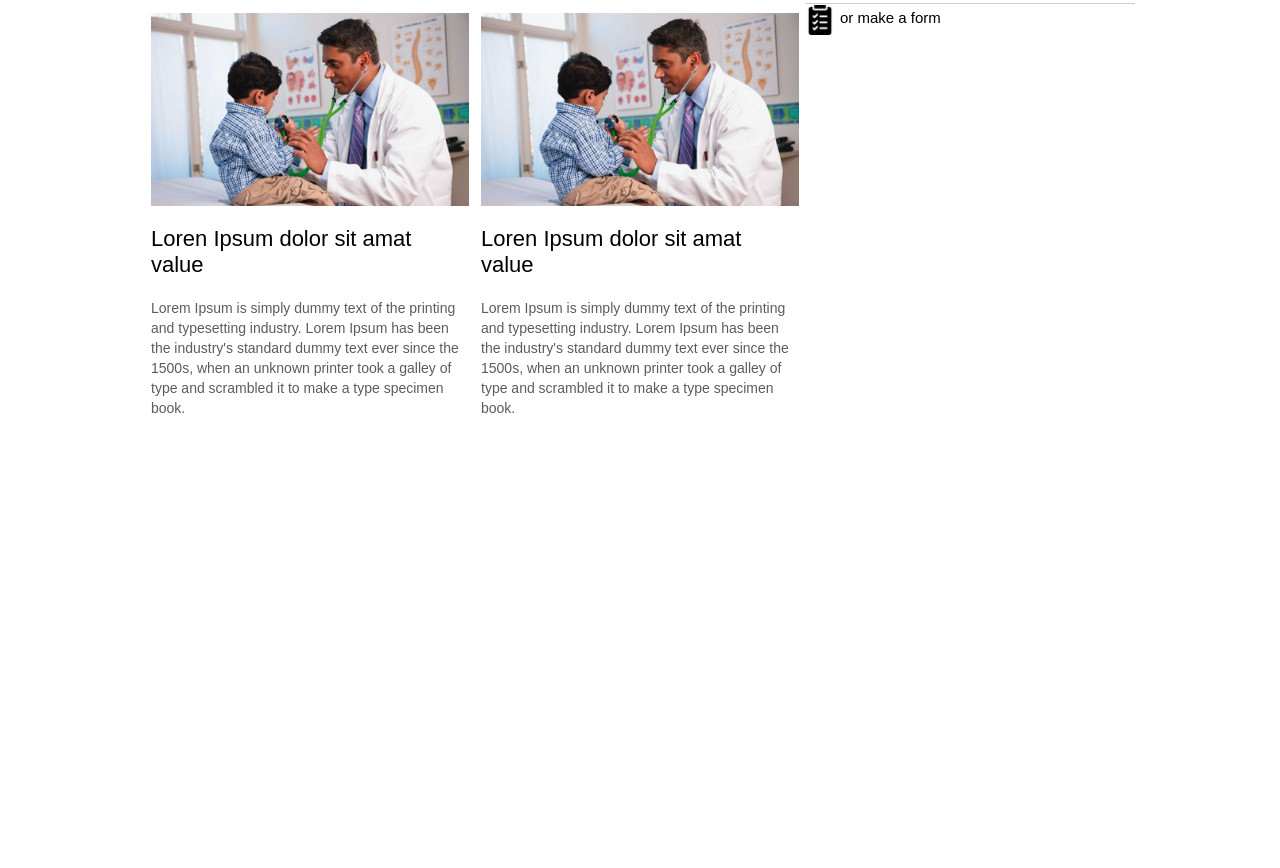
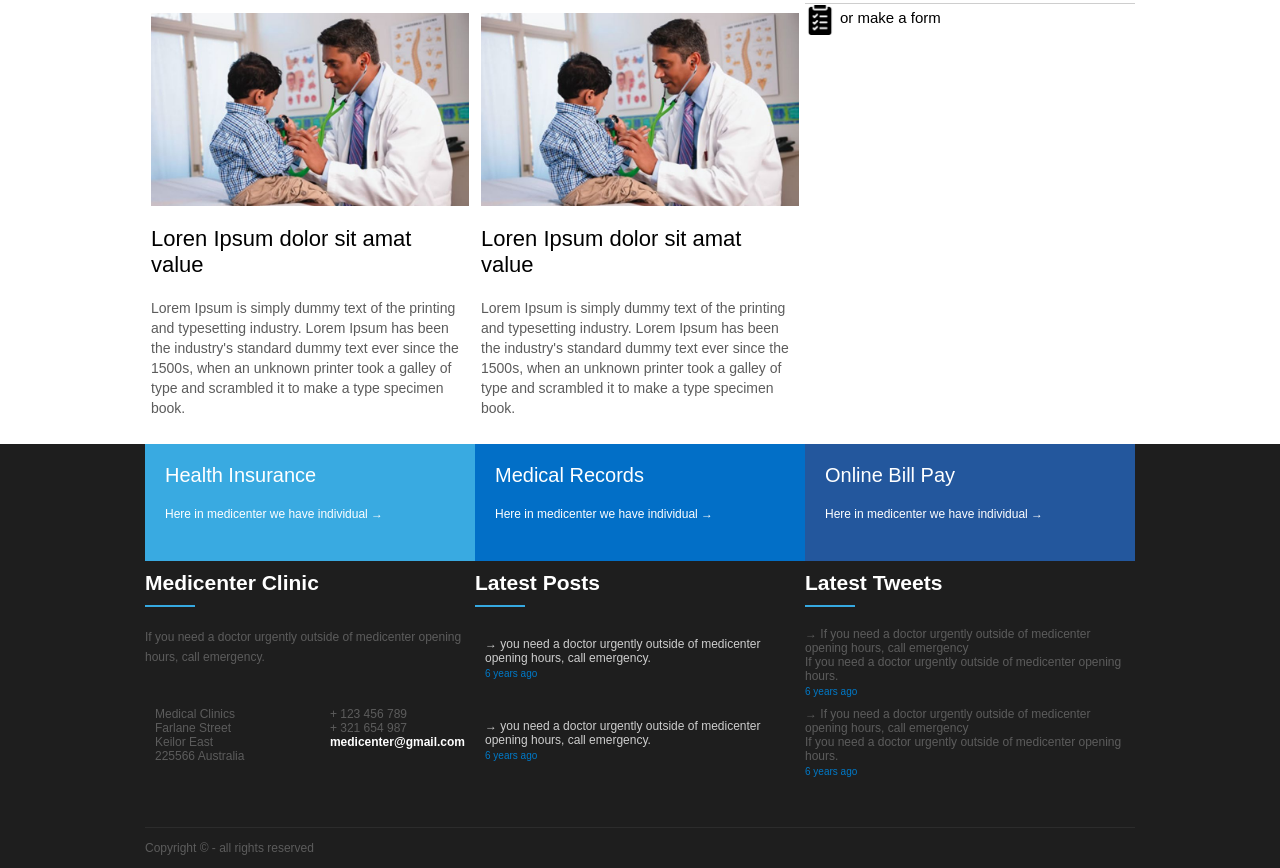
Before and after one commit to aetherran/website-design-with-flexbox, a plain HTML site: page index.html in a window 1280 px wide. Shown: the part 1414-2282 px from the top of the page. Before the commit the page ends 1858 px from the top, so only its background shows below. Drawn offline with Linux system fonts and the light colour scheme.

Commit message:
feat: footer creation and customization

```diff
--- a/index.html
+++ b/index.html
@@ -212,5 +212,87 @@
         </aside>
       </div>
     </section>
+    <footer>
+      <div class="container flexColumn">
+        <div class="footer_menu">
+          <div class="fm_1">
+            <div class="banner_title">Health Insurance</div>
+            <div class="banner_desc">
+              Here in medicenter we have individual →
+            </div>
+          </div>
+          <div class="fm_2">
+            <div class="banner_title">Medical Records</div>
+            <div class="banner_desc">
+              Here in medicenter we have individual →
+            </div>
+          </div>
+          <div class="fm_3">
+            <div class="banner_title">Online Bill Pay</div>
+            <div class="banner_desc">
+              Here in medicenter we have individual →
+            </div>
+          </div>
+        </div>
+        <div class="footer_area">
+          <div class="footer_areaitem">
+            <div class="widget_title_text">Medicenter Clinic</div>
+            <div class="widget_title_bar"></div>
+            <div class="widget_body">
+              <div class="medicenter_clinic_resume">
+                If you need a doctor urgently outside of medicenter opening
+                hours, call emergency.
+              </div>
+              <div class="medicenter_contacts">
+                <div class="medicenter_list">
+                  Medical Clinics <br />
+                  Farlane Street <br />
+                  Keilor East <br />
+                  225566 Australia <br />
+                </div>
+                <div class="medicenter_numbers">
+                  + 123 456 789 <br />
+                  + 321 654 987 <br />
+                  <div class="medicenter_text_white">medicenter@gmail.com</div>
+                </div>
+              </div>
+            </div>
+          </div>
+          <div class="footer_areaitem">
+            <div class="widget_title_text">Latest Posts</div>
+            <div class="widget_title_bar"></div>
+            <div class="latest_posts">
+              <div class="posts">
+                → you need a doctor urgently outside of medicenter opening
+                hours, call emergency. <br />
+                <div class="timepost">6 years ago <br /></div>
+              </div>
+              <div class="posts">
+                → you need a doctor urgently outside of medicenter opening
+                hours, call emergency. <br />
+                <div class="timepost">6 years ago <br /></div>
+              </div>
+            </div>
+          </div>
+          <div class="footer_areaitem">
+            <div class="widget_title_text">Latest Tweets</div>
+            <div class="widget_title_bar"></div>
+            <div class="twitter_posts">
+              → If you need a doctor urgently outside of medicenter opening
+              hours, call emergency <br />
+              If you need a doctor urgently outside of medicenter opening hours.
+              <br />
+              <div class="twitter_timepost">6 years ago <br /></div>
+              → If you need a doctor urgently outside of medicenter opening
+              hours, call emergency <br />
+              If you need a doctor urgently outside of medicenter opening hours.
+              <br />
+              <div class="twitter_timepost">6 years ago <br /></div>
+            </div>
+          </div>
+        </div>
+        <div class="footer_copy">Copyright © - all rights reserved</div>
+      </div>
+    </footer>
   </body>
 </html>
```
